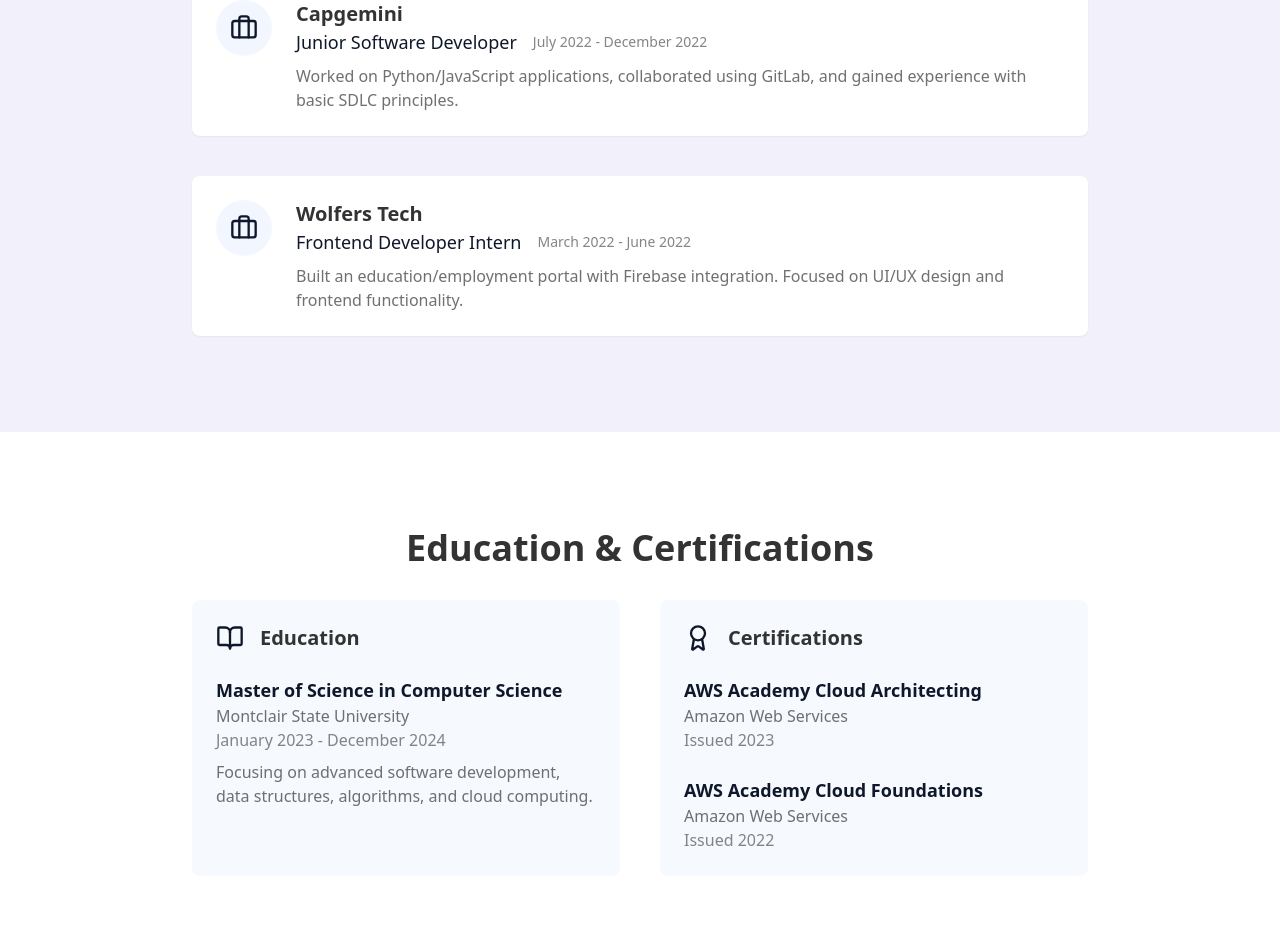
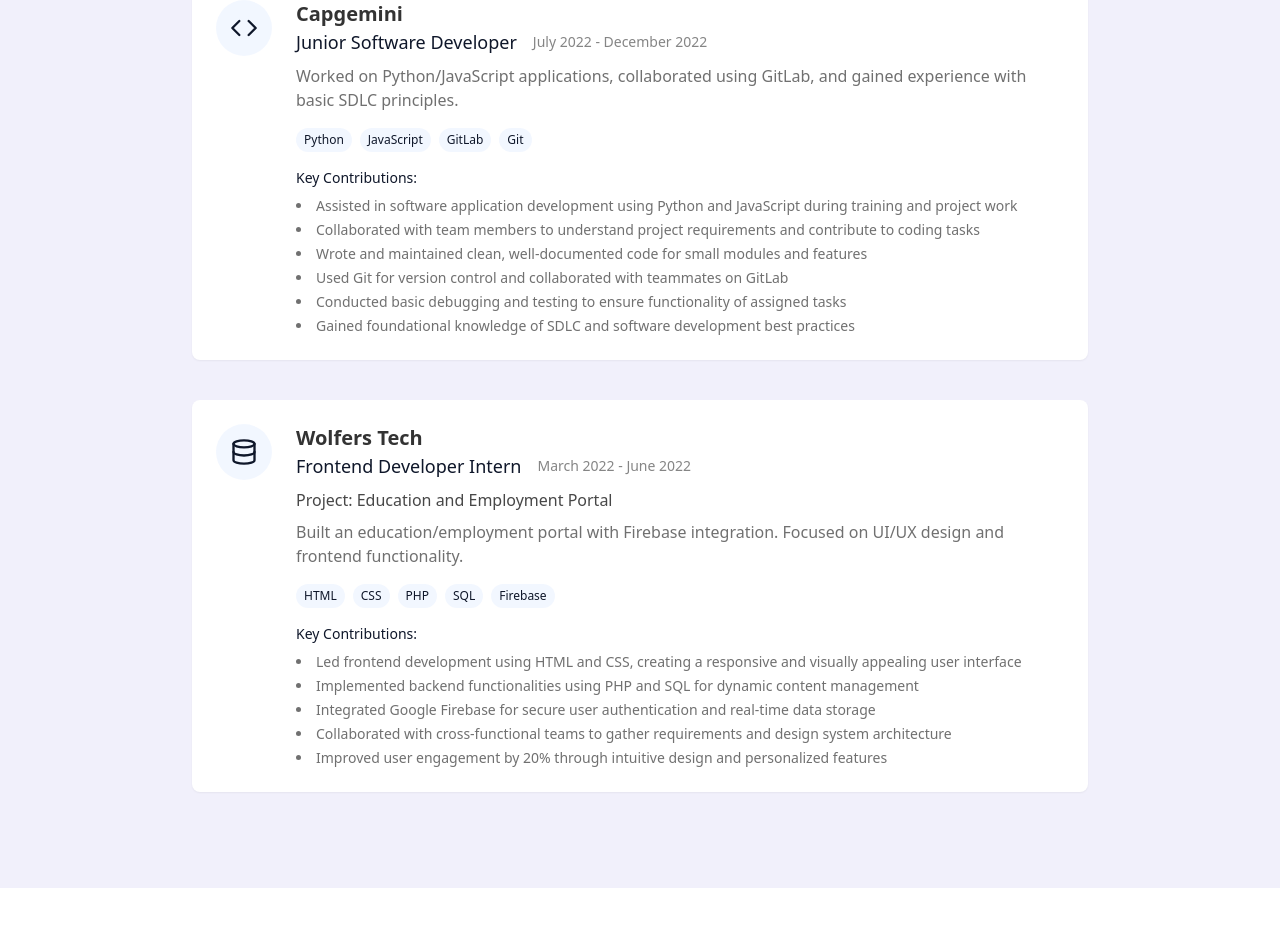
Before and after one commit to Bhushan-11-11/nagabhushan, a React (Vite) app: page / in a window 1280 px wide. Shown: the part 3160-4086 px from the top of the page. Built offline with nearby package versions, Linux system fonts and the light colour scheme.

Commit message:
Enhance work experience details
Elaborate on the work experience descriptions for Capgemini and Wolfers Tech, including key contributions and technologies used.

```diff
--- a/src/components/Experience.tsx
+++ b/src/components/Experience.tsx
@@ -1,5 +1,5 @@
 
-import { Briefcase } from 'lucide-react';
+import { Briefcase, Code, Database } from 'lucide-react';
 
 const experiences = [
   {
@@ -7,14 +7,32 @@ const experiences = [
     role: 'Junior Software Developer',
     period: 'July 2022 - December 2022',
     description: 'Worked on Python/JavaScript applications, collaborated using GitLab, and gained experience with basic SDLC principles.',
-    logo: Briefcase
+    logo: Code,
+    details: [
+      'Assisted in software application development using Python and JavaScript during training and project work',
+      'Collaborated with team members to understand project requirements and contribute to coding tasks',
+      'Wrote and maintained clean, well-documented code for small modules and features',
+      'Used Git for version control and collaborated with teammates on GitLab',
+      'Conducted basic debugging and testing to ensure functionality of assigned tasks',
+      'Gained foundational knowledge of SDLC and software development best practices'
+    ],
+    technologies: ['Python', 'JavaScript', 'GitLab', 'Git']
   },
   {
     company: 'Wolfers Tech',
     role: 'Frontend Developer Intern',
     period: 'March 2022 - June 2022',
     description: 'Built an education/employment portal with Firebase integration. Focused on UI/UX design and frontend functionality.',
-    logo: Briefcase
+    logo: Database,
+    project: 'Education and Employment Portal',
+    details: [
+      'Led frontend development using HTML and CSS, creating a responsive and visually appealing user interface',
+      'Implemented backend functionalities using PHP and SQL for dynamic content management',
+      'Integrated Google Firebase for secure user authentication and real-time data storage',
+      'Collaborated with cross-functional teams to gather requirements and design system architecture',
+      'Improved user engagement by 20% through intuitive design and personalized features'
+    ],
+    technologies: ['HTML', 'CSS', 'PHP', 'SQL', 'Firebase']
   }
 ];
 
@@ -45,7 +63,36 @@ const Experience = () => {
                     <h4 className="text-lg font-medium text-primary">{exp.role}</h4>
                     <span className="text-sm text-charcoal/60">{exp.period}</span>
                   </div>
-                  <p className="text-charcoal/70">{exp.description}</p>
+
+                  {exp.project && (
+                    <p className="text-charcoal/90 font-medium mb-2">
+                      Project: {exp.project}
+                    </p>
+                  )}
+
+                  <p className="text-charcoal/70 mb-4">{exp.description}</p>
+
+                  {/* Technologies */}
+                  <div className="flex flex-wrap gap-2 mb-4">
+                    {exp.technologies.map((tech, idx) => (
+                      <span
+                        key={idx}
+                        className="bg-softBlue/30 text-primary text-xs px-2 py-1 rounded-full"
+                      >
+                        {tech}
+                      </span>
+                    ))}
+                  </div>
+
+                  {/* Detailed Contributions */}
+                  <div>
+                    <p className="text-primary font-medium text-sm mb-2">Key Contributions:</p>
+                    <ul className="list-disc list-inside text-charcoal/70 text-sm space-y-1">
+                      {exp.details.map((detail, idx) => (
+                        <li key={idx}>{detail}</li>
+                      ))}
+                    </ul>
+                  </div>
                 </div>
               </div>
             </div>
```
